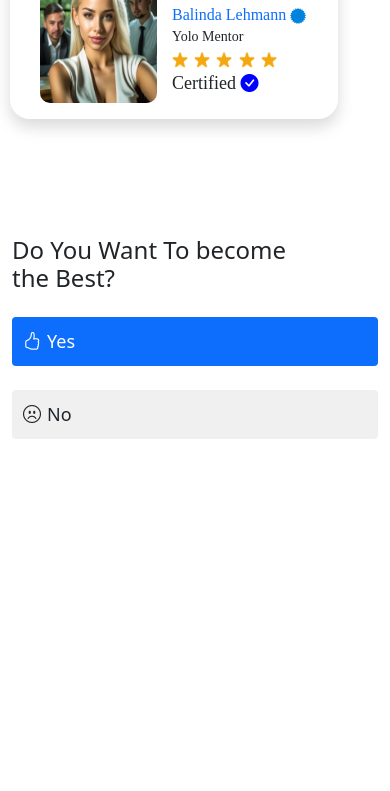
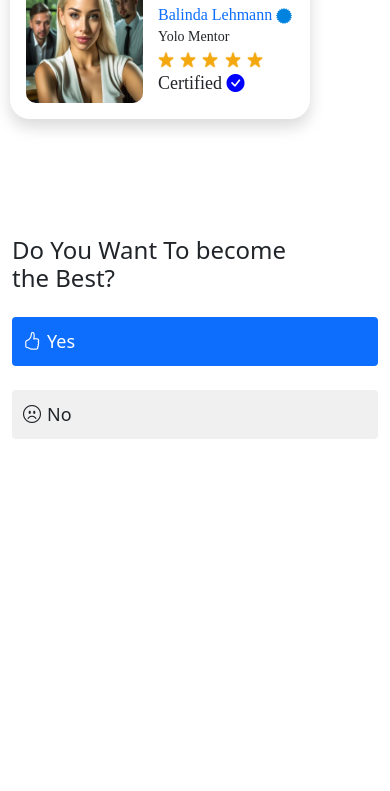
Before and after one commit to FarhanAhmed560/Ultanio, a plain HTML site: page index.html in a window 390 px wide. Shown: the part 102-893 px from the top of the page. Drawn offline with nearby package versions, Linux system fonts and the light colour scheme.

Commit message:
width change

```diff
--- a/style.css
+++ b/style.css
@@ -259,7 +259,7 @@
         justify-content: center;
         align-items: center;
         height: 165px;
-        width: auto !important;
+        width: 300px !important;
         left: 0px;
         top: 56px;
         border-radius: 20px;
```
